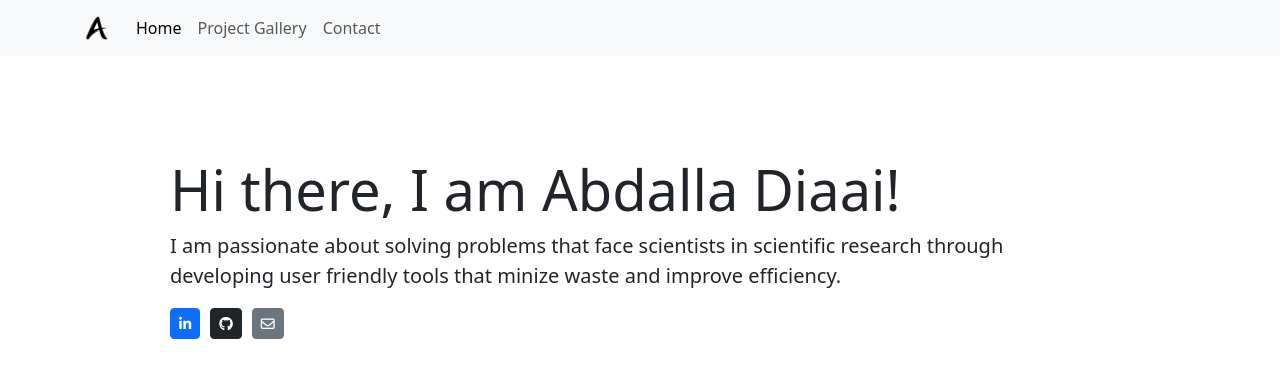
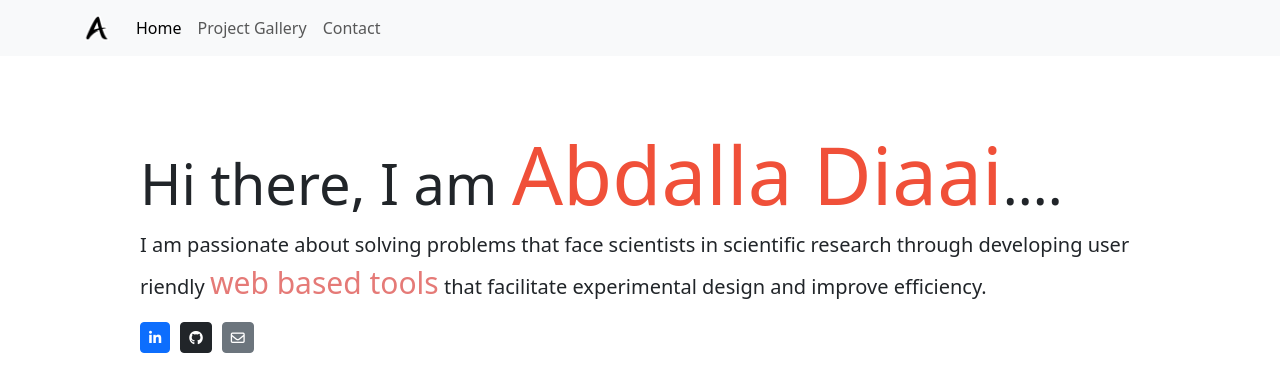
Before and after one commit to abdalla-diaai/my-portfolio, a React (Vite) app in the folder portfolio/: page / in a window 1280 px wide. Shown: the top 392 px of the page. Built offline with nearby package versions, Linux system fonts and the light colour scheme.

Commit message:
added styles to cards, description about projects.

```diff
--- a/portfolio/src/components/pages/Home.jsx
+++ b/portfolio/src/components/pages/Home.jsx
@@ -4,11 +4,13 @@ import "./styles.css";
 export default function Home() {
   return (
     <Container id="home">
-      <h1 className="display-4">Hi there, I am Abdalla Diaai!</h1>
+      <h1 className="display-4">
+        Hi there, I am <strong>Abdalla Diaai</strong>....
+      </h1>
       <p className="lead">
         I am passionate about solving problems that face scientists in
-        scientific research through developing user friendly tools that minize
-        waste and improve efficiency.
+        scientific research through developing user riendly <b>web based tools</b> that
+        facilitate experimental design and improve efficiency.
       </p>
       <p className="lead">
         <a
--- a/portfolio/src/components/pages/Project.jsx
+++ b/portfolio/src/components/pages/Project.jsx
@@ -2,13 +2,13 @@ import React from "react";
 
 export default function Project(props) {
   return (
-    <div className="card">
+      <div className="row">
+        <div className="card text-center">
           <img className="project-image" alt={props.name} src={props.image} />
           <div className="card-body">
-        <h5 clasName="card-title">{props.title}</h5>
+            <h5 className="card-title">{props.title}</h5>
             <p className="card-text">
-          Some quick example text to build on the card title and make up the
-          bulk of the card's content.
+              {props.description}
             </p>
             <a
               className="btn btn-dark btn-sm home-btn"
@@ -18,7 +18,7 @@ export default function Project(props) {
               GitHub Repository
             </a>
             <a
-          className="btn btn-dark btn-sm home-btn"
+              className="btn btn-secondary btn-sm home-btn"
               href={props.pageUrl}
               role="button"
             >
@@ -26,5 +26,6 @@ export default function Project(props) {
             </a>
           </div>
         </div>
+      </div>
   );
 }
--- a/portfolio/src/components/pages/ProjectGallery.jsx
+++ b/portfolio/src/components/pages/ProjectGallery.jsx
@@ -6,21 +6,24 @@ import quiz from "../../assets/coding-quiz.png";
 
 export default function ProjectGallery() {
   return (
-    <div>
+    <div className="container" id="projects-container">
       <Project
         title={projects[0].title}
+        description={projects[0].description}
         repoUrl={projects[0].repoUrl}
         pageUrl={projects[0].pageUrl}
         image={projects[0].image}
       />
       <Project
         title={projects[1].title}
+        description={projects[1].description}
         repoUrl={projects[1].repoUrl}
         pageUrl={projects[1].pageUrl}
         image={weather}
       />
       <Project
         title={projects[2].title}
+        description={projects[2].description}
         repoUrl={projects[2].repoUrl}
         pageUrl={projects[2].pageUrl}
         image={quiz}
--- a/portfolio/src/components/pages/styles.css
+++ b/portfolio/src/components/pages/styles.css
@@ -1,22 +1,39 @@
-#home, #contact-us {
-    padding: 100px;
+#home,
+#contact-us,
+#projects-container {
+  padding: 70px;
 }
 
 .home-btn {
-    margin-inline-end: 10px;
+  margin-inline-end: 10px;
+}
+
+.card {
+  padding: 20px;
+  margin-block-end: 20px;
+}
+
+.card-text {
+  text-align: left;
+}
+.project-image {
+  max-width: 60%;
+  align-self: center;
+}
+
+strong {
+  font-size: 5rem;
+  color: #f05039;
+}
+
+b {
+  color: #e57a77;
+  font-size: 30px;
 }
 
 .form {
-    padding: 50px;
+  padding: 50px;
 }
 .form-control {
-    margin-block-end: 10px;
+  margin-block-end: 10px;
 }
-
-.card {
-    padding: 20px;
-}
-
-.project-image {
-    max-width: 50%;
-}
--- a/portfolio/src/components/utils/projects.json
+++ b/portfolio/src/components/utils/projects.json
@@ -4,6 +4,7 @@
   {
     "id": 1,
     "title": "CalEvent",
+    "description": "An app to search event types based on user input. Including a suggested events feature, google search feature and extra joke generator for fun.",
     "repoUrl": "https://github.com/abdalla-diaai/calevent",
     "pageUrl": "https://abdalla-diaai.github.io/calevent/",
     "image": "https://api.apify.com/v2/key-value-stores/hQxBDhqBfMtbO2a04/records/abdalla-diaai.github.io-scroll_original"
@@ -11,6 +12,7 @@
   {
     "id": 2,
     "title": "Weather Dashboard",
+    "description": "A simple weather dashboard to fetch 5 day weather forecast from open weather API.",
     "repoUrl": "https://github.com/abdalla-diaai/open-weather-dashboard",
     "pageUrl": "https://abdalla-diaai.github.io/open-weather-dashboard/",
     "image": ""
@@ -18,6 +20,7 @@
   {
     "id": 3,
     "title": "Coding Quiz",
+    "description":"A simple coding quiz website where the user is presented with code related questions that need to be answered with in the time limit.",
     "repoUrl": "https://github.com/abdalla-diaai/coding-quiz",
     "pageUrl": "https://abdalla-diaai.github.io/coding-quiz/",
     "image": ""
```
Also changed, not shown: portfolio/src/assets/weather-dashboard.png. Lines whose indentation alone changed are shown as unchanged.
